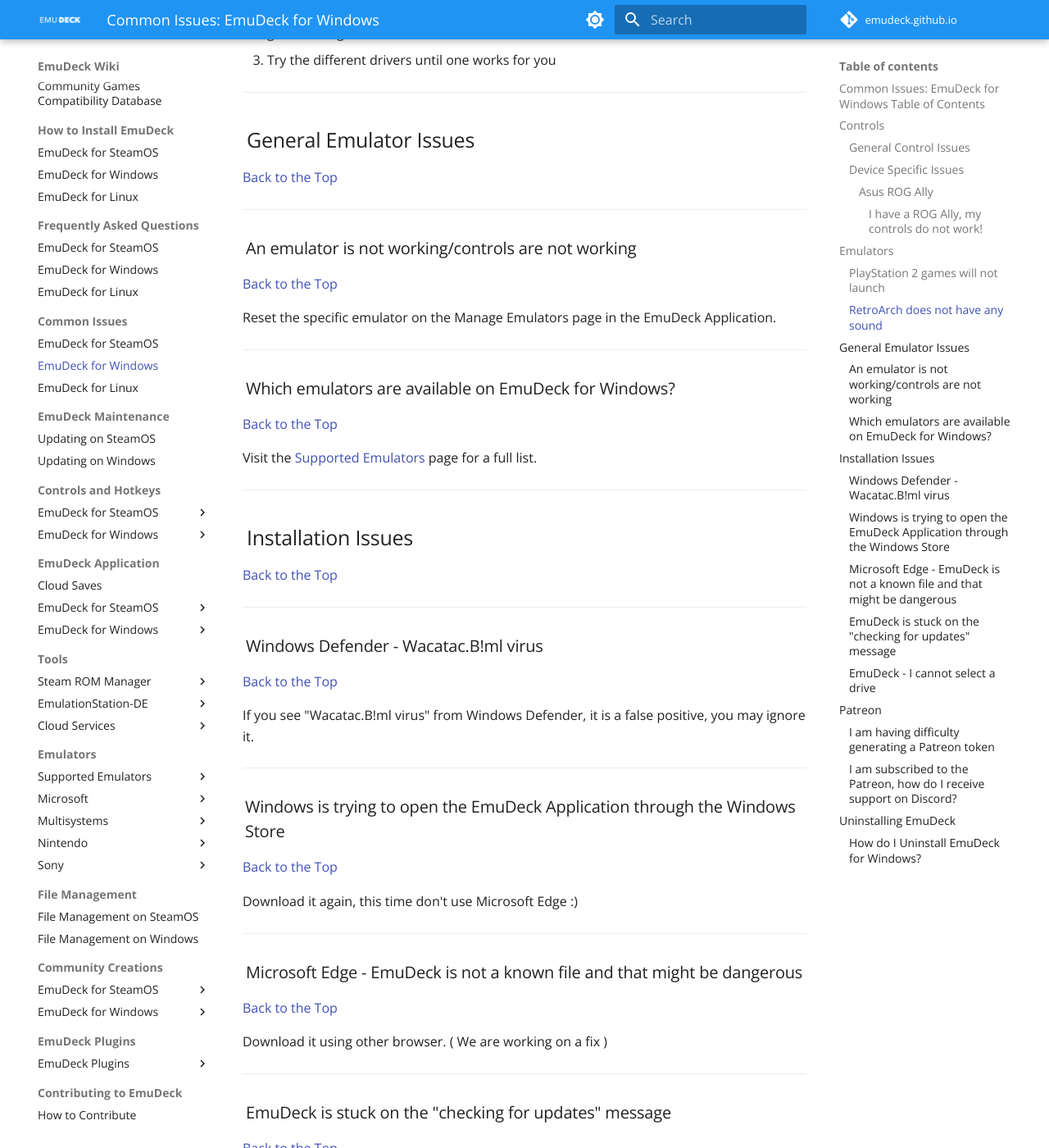
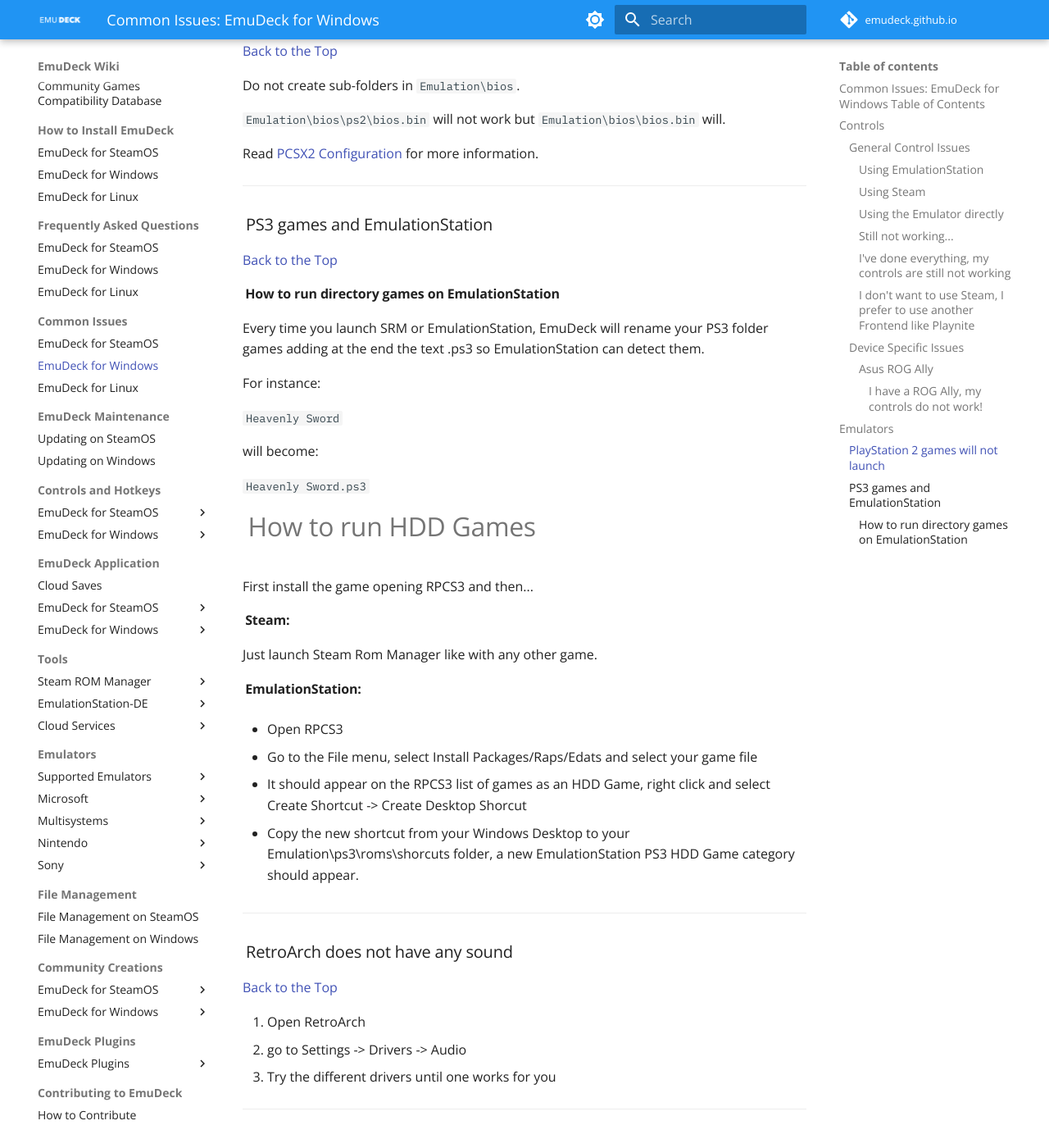
Before and after one commit to EmuDeck/emudeck.github.io, an MkDocs documentation site: the page built from docs/common-issues/windows/index.md, in a window 1280 px wide and 1400 px high, scrolled down 2514 px. Shown: the whole window at 82% size. Built offline with MkDocs 1.6.1 and Material for MkDocs 9.7.7, drawn with Linux system fonts in a browser that asks for light colours; comment, search, counter and statistics services are not loaded; some of the changed text lies outside the part shown.

Commit message:
Migrating Windows Wiki

```diff
--- a/docs/common-issues/windows/index.md
+++ b/docs/common-issues/windows/index.md
@@ -1,74 +1,110 @@
 # Common Issues: EmuDeck for Windows
 
-***
+---
 
 ## Common Issues: EmuDeck for Windows Table of Contents
 
 1. [Controls](#controls)
-    - [General Control Issues](#general-control-issues)
-    - [Device Specific Issues](#device-specific-issues)
-        - [Asus ROG Ally](#asus-rog-ally)
-            - [I have a ROG Ally, my controls do not work!](#i-have-a-rog-ally-my-controls-do-not-work)
+   - [General Control Issues](#general-control-issues)
+   - [Device Specific Issues](#device-specific-issues)
+     - [Asus ROG Ally](#asus-rog-ally)
+       - [I have a ROG Ally, my controls do not work!](#i-have-a-rog-ally-my-controls-do-not-work)
 2. [Emulators](#emulators)
-    - [PlayStation 2 games will not launch](#playstation-2-games-will-not-launch)
-    - [RetroArch does not have any sound](#retroarch-does-not-have-any-sound)
+   - [PlayStation 2 games will not launch](#playstation-2-games-will-not-launch)
+   - [RetroArch does not have any sound](#retroarch-does-not-have-any-sound)
+   - [PS3 games and EmulationStation](#ps3-games-and-emulationstation)
 3. [General Emulator Issues](#general-emulator-issues)
-    - [An emulator is not working/controls are not working](#an-emulator-is-not-workingcontrols-are-not-working)
-    - [Which emulators are available on EmuDeck for Windows?](#which-emulators-are-available-on-emudeck-for-windows)
+   - [An emulator is not working/controls are not working](#an-emulator-is-not-workingcontrols-are-not-working)
+   - [Which emulators are available on EmuDeck for Windows?](#which-emulators-are-available-on-emudeck-for-windows)
 4. [Installation Issues](#installation-issues)
-    - [Windows Defender - Wacatac.B!ml virus](#windows-defender---wacatacbml-virus)
-    - [Windows is trying to open the EmuDeck Application through the Windows Store](#windows-is-trying-to-open-the-emudeck-application-through-the-windows-store)
-    - [EmuDeck is stuck on the "checking for updates" message](#emudeck-is-stuck-on-the-checking-for-updates-message)
-    - [EmuDeck - I cannot select a drive](#emudeck---i-cannot-select-a-drive)
+   - [Windows Defender - Wacatac.B!ml virus](#windows-defender---wacatacbml-virus)
+   - [Windows is trying to open the EmuDeck Application through the Windows Store](#windows-is-trying-to-open-the-emudeck-application-through-the-windows-store)
+   - [EmuDeck is stuck on the "checking for updates" message](#emudeck-is-stuck-on-the-checking-for-updates-message)
+   - [EmuDeck - I cannot select a drive](#emudeck---i-cannot-select-a-drive)
 5. [Patreon](#patreon)
-    - [I am having difficulty generating a Patreon token](#i-am-having-difficulty-generating-a-patreon-token)
-    - [I am subscribed to the Patreon, how do I receive support on Discord?](#i-am-subscribed-to-the-patreon-how-do-i-receive-support-on-discord)
+   - [I am having difficulty generating a Patreon token](#i-am-having-difficulty-generating-a-patreon-token)
+   - [I am subscribed to the Patreon, how do I receive support on Discord?](#i-am-subscribed-to-the-patreon-how-do-i-receive-support-on-discord)
 6. [Uninstalling EmuDeck](#uninstallating-emudeck)
-    - [How do I Uninstall EmuDeck for Windows?](#how-do-i-uninstall-emudeck-for-windows)
+   - [How do I Uninstall EmuDeck for Windows?](#how-do-i-uninstall-emudeck-for-windows)
 
-
-***
+---
 
 ## Controls
+
 [Back to the Top](#common-issues-emudeck-for-windows-table-of-contents)
 
-***
+---
 
 ### General Control Issues
+
 [Back to the Top](#common-issues-emudeck-for-windows-table-of-contents)
 
-***
+#### Using EmulationStation
+
+Make sure you are launching EmulationStation from Steam and that EmulationStation has one of our Steam Input Profiles enabled
+
+#### Using Steam
+
+Make sure that the game entry has one of our Steam Input Profiles active
+
+#### Using the Emulator directly
+
+Make sure you are launching the Emulator from Steam and that the Emulator has one of our Steam Input Profiles enabled
+
+#### Still not working...
+
+Please go to Manage Emulators -> Emulator -> Reset configuration and try again.
+
+#### I've done everything, my controls are still not working
+
+Follow this video:
+https://youtu.be/ra_B1axeFqU
+
+#### I don't want to use Steam, I prefer to use another Frontend like Playnite
+
+EmuDeck needs Steam Input to work out of the box, if you don't use Steam you'll need to manually configure each Emulator on install and on EmuDeck updates.
+
+The only alternative is to have Steam open in the background and do these steps: https://youtu.be/ra_B1axeFqU
+
+---
 
 ### Device Specific Issues
+
 [Back to the Top](#common-issues-emudeck-for-windows-table-of-contents)
 
-***
+---
 
 #### Asus ROG Ally
+
 [Back to the Top](#common-issues-emudeck-for-windows-table-of-contents)
 
-***
+---
 
 ##### I have a ROG Ally, my controls do not work!
+
 [Back to the Top](#common-issues-emudeck-for-windows-table-of-contents)
 
 Emulators are pre-configured to work out of the box. However, if you are having issues, make sure you are using Steam to launch your ROMs and Emulators.
 
 Make sure to note the following:
 
-* Opening ROMs and emulators through Armoury Crate directly will not work
-* Select `Gamepad` mode specifically in the `Command Center`, do not use `Automatic`
+- Opening ROMs and emulators through Armoury Crate directly will not work
+- Select `Gamepad` mode specifically in the `Command Center`, do not use `Automatic`
+
+![gamepad mode](./assets/rog-ally-front-gamepadmode.jpg)
 
 If the above does not work, you may try resetting your emulators on the Manage Emulators page or do a Quick Reset.
 
-***
+---
 
 ## Emulators
+
 [Back to the Top](#common-issues-emudeck-for-windows-table-of-contents)
 
-***
+---
 
 ### PlayStation 2 games will not launch
+
 [Back to the Top](#common-issues-emudeck-for-windows-table-of-contents)
 
 Do not create sub-folders in `Emulation\bios`.
@@ -77,65 +113,92 @@
 
 Read [PCSX2 Configuration](../../emulators/windows/pcsx2.md#pcsx2-configuration) for more information.
 
-***
+---
+
+### PS3 games and EmulationStation
+
+[Back to the Top](#common-issues-emudeck-for-windows-table-of-contents)
+
+#### How to run directory games on EmulationStation
+
+Every time you launch SRM or EmulationStation, EmuDeck will rename your PS3 folder games adding at the end the text .ps3 so EmulationStation can detect them.
+
+For instance:
+
+`Heavenly Sword`
+
+will become:
+
+`Heavenly Sword.ps3`
+
+# How to run HDD Games
+First install the game opening RPCS3 and then...
+
+#### Steam:
+
+Just launch Steam Rom Manager like with any other game.
+
+#### EmulationStation:
+
+- Open RPCS3
+
+- Go to the File menu, select Install Packages/Raps/Edats and select your game file
+
+- It should appear on the RPCS3 list of games as an HDD Game, right click and select Create Shortcut -> Create Desktop Shorcut
+
+- Copy the new shortcut from your Windows Desktop to your Emulation\ps3\roms\shorcuts folder, a new EmulationStation PS3 HDD Game category should appear.
+
+---
 
 ### RetroArch does not have any sound
+
 [Back to the Top](#common-issues-emudeck-for-windows-table-of-contents)
 
 1. Open RetroArch
 2. go to Settings -> Drivers -> Audio
 3. Try the different drivers until one works for you
 
-***
+---
 
 ## General Emulator Issues
+
 [Back to the Top](#common-issues-emudeck-for-windows-table-of-contents)
 
-***
+---
 
 ### An emulator is not working/controls are not working
+
 [Back to the Top](#common-issues-emudeck-for-windows-table-of-contents)
 
 Reset the specific emulator on the Manage Emulators page in the EmuDeck Application.
 
-***
+---
 
 ### Which emulators are available on EmuDeck for Windows?
+
 [Back to the Top](#common-issues-emudeck-for-windows-table-of-contents)
 
 Visit the [Supported Emulators](../../emulators/windows/supported-emulators.md) page for a full list.
 
-***
+---
 
 ## Installation Issues
+
 [Back to the Top](#common-issues-emudeck-for-windows-table-of-contents)
 
-***
+---
 
 ### Windows Defender - Wacatac.B!ml virus
+
 [Back to the Top](#common-issues-emudeck-for-windows-table-of-contents)
 
 If you see "Wacatac.B!ml virus" from Windows Defender, it is a false positive, you may ignore it.
 
-***
-
-### Windows is trying to open the EmuDeck Application through the Windows Store
-[Back to the Top](#common-issues-emudeck-for-windows-table-of-contents)
-
-Download it again, this time don't use Microsoft Edge :)
-
-***
-
-### Microsoft Edge - EmuDeck is not a known file and that might be dangerous
-[Back to the Top](#common-issues-emudeck-for-windows-table-of-contents)
-
-Download it using other browser. ( We are working on a fix )
-
-***
+---
 
 ### EmuDeck is stuck on the "checking for updates" message
+
 [Back to the Top](#common-issues-emudeck-for-windows-table-of-contents)
-
 
 Open CMD and run powershell. If you are getting an error, try: [https://confluence.atlassian.com/bamkb/powershell-is-not-recognized-as-an-internal-or-external-command-1095246216.html#:~:text=This%20is%20caused%20by%20the,%5CSystem32%5CWindowsPowerShell%5Cv1](https://confluence.atlassian.com/bamkb/powershell-is-not-recognized-as-an-internal-or-external-command-1095246216.html#:~:text=This%20is%20caused%20by%20the,%5CSystem32%5CWindowsPowerShell%5Cv1)
 
```
Also changed, not shown: other parts of docs/common-issues/windows/index.md (+13 -7 lines), docs/assets/rog-ally-front-gamepadmode.jpg (added), 1 other file.
